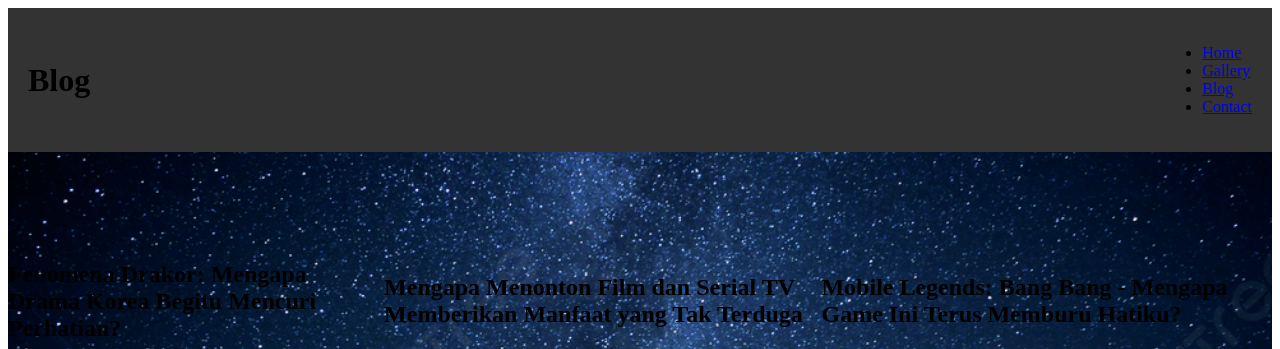
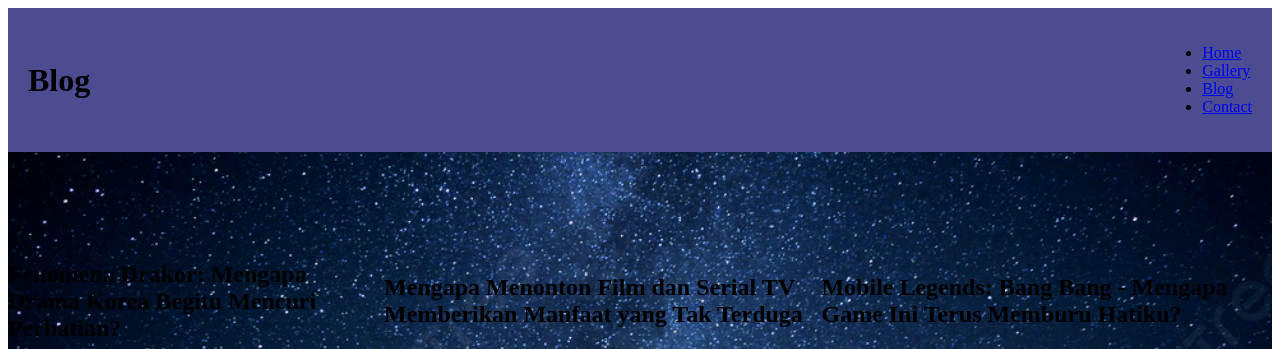
Before and after one commit to fiona0888/TIK2032-Project, a PHP site: page /blog.html in a window 1280 px wide. Shown: the top 349 px of the page. Run offline with PHP 8.4, Linux system fonts and the light colour scheme.

Commit message:
Update menu.css

```diff
--- a/menu.css
+++ b/menu.css
@@ -1,6 +1,6 @@
 /* CSS untuk menu */
 header {
-    background-color: #333;
+    background-color: rgba(0, 0, 100, 0.7); /* Warna latar belakang dengan opacity 0.7 */
     padding: 20px;
     display: flex;
     justify-content: space-between; /* Menyusun elemen di header secara seimbang */
```
